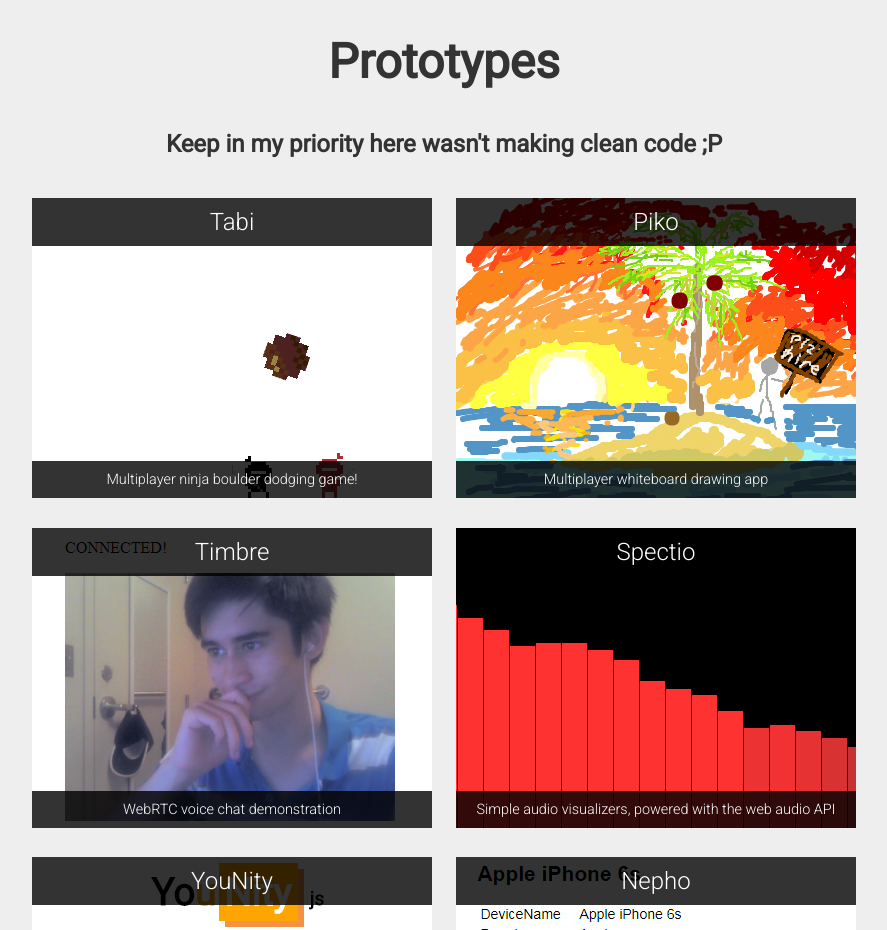
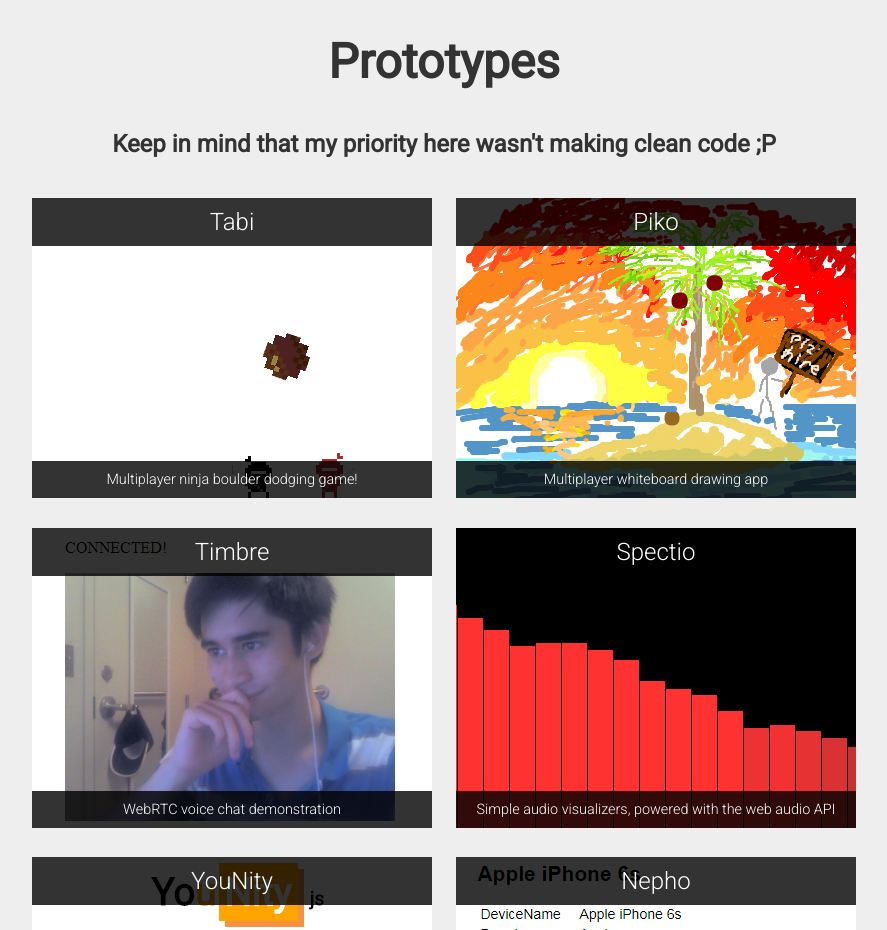
Before and after one commit to ScottyFillups/scottyfillups.github.io, a website: page projects.html in a window 1280 px wide. Shown: the part 1260-2190 px from the top of the page, without its empty margins (196-1083 px from the left). Drawn offline with Linux system fonts and the light colour scheme.

Commit message:
Fix typo in projects.html, woops :stuck_out_tongue:

```diff
--- a/projects.html
+++ b/projects.html
@@ -62,7 +62,7 @@
 </section>
 <section class="prototypes">
   <h1>Prototypes</h1>
-  <h2>Keep in my priority here wasn't making clean code ;P</h2>
+  <h2>Keep in mind that my priority here wasn't making clean code ;P</h2>
       <a class="div-link" href="https://tabijs.herokuapp.com">
   <div id="tabi" class="project">
     <h2>Tabi</h2>
```
